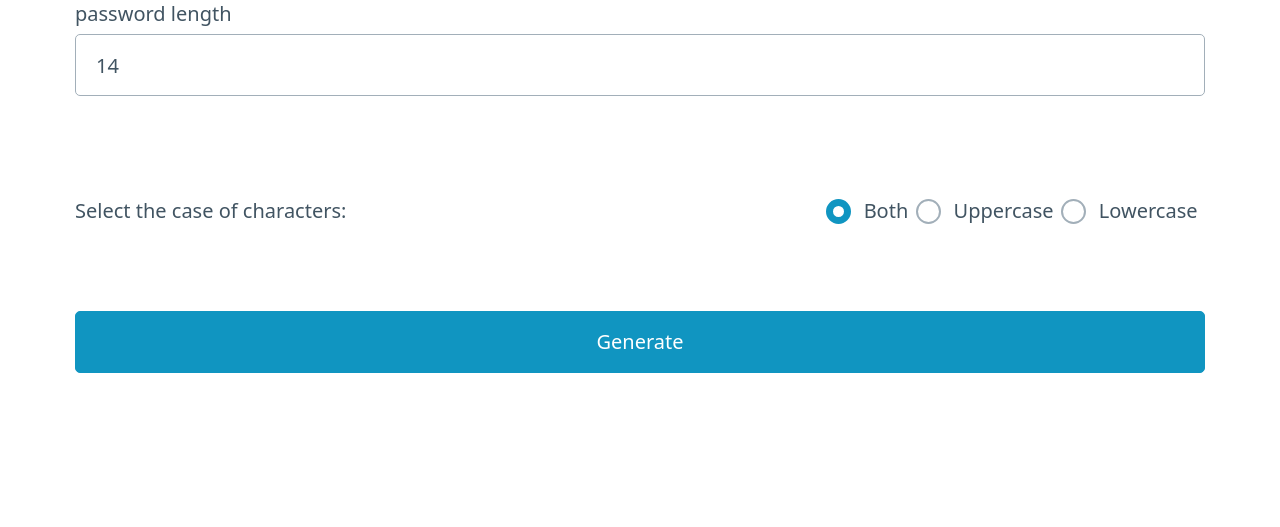
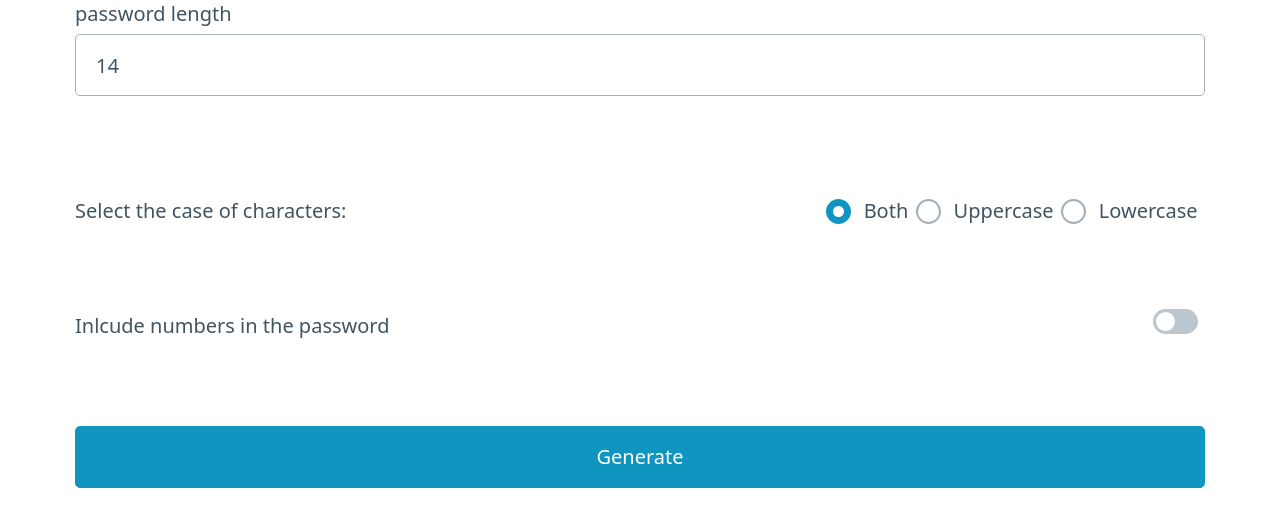
Before and after one commit to i-naeem/flask-blog, a Flask app: page / in a window 1280 px wide. Shown: the part 101-628 px from the top of the page. Run offline with Flask 3, Linux system fonts and the light colour scheme.

Commit message:
feat: Add numbers switch

```diff
--- a/app.py
+++ b/app.py
@@ -19,15 +19,18 @@ def app_get():
 def app_post():
     length = 14
     character_case = 0
+    include_numbers = False
     try:
         length = int(request.form.get('password-length'))
         character_case = int(request.form.get('ch-case'))
+        include_numbers = request.form.get('number') == 'on'
     except Exception as e:
         print(e)
 
     generator = PasswordGenerator(
         password_length=length,
-        character_case=character_case
+        character_case=character_case,
+        include_numbers=include_numbers,
     )
 
     password = generator.generate()
@@ -37,6 +40,7 @@ def app_post():
         title="",
         password=password,
         previous_value=length,
+        include_numbers=include_numbers,
         case=character_case if character_case else 0,
     )
 
--- a/services/PasswordGenerator.py
+++ b/services/PasswordGenerator.py
@@ -8,6 +8,7 @@ MAX_CHARACTERS = 64
 class PasswordGenerator:
     def __init__(self, password_length: int,
                  character_case=int,
+                 include_numbers=bool
                  ):
 
         if character_case == -1:
@@ -24,6 +25,9 @@ class PasswordGenerator:
         else:
             password_length = password_length
 
+        if include_numbers:
+            self.characters = self.characters + string.digits
+
         self.length = password_length
 
     def generate(self):
--- a/static/css/style.css
+++ b/static/css/style.css
@@ -13,9 +13,21 @@
 
 .case-selector {
   display: flex;
+  flex-wrap: wrap;
 }
 
 .case-selector div:first-child {
-  align-items: center;
   flex-grow: 1;
 }
+
+.radio-group {
+  display: flex;
+}
+
+.form-control {
+  display: flex;
+}
+
+.form-control label {
+  flex-grow: 1;
+}
--- a/templates/index.jinja
+++ b/templates/index.jinja
@@ -14,7 +14,7 @@
         <div>
           <legend>Select the case of characters:</legend>
         </div>
-
+        <div class="radio-group">
           <div>
             <input {% if case==0 %} checked {% endif %} type="radio" id="both" name="ch-case" value="0">
             <label for="both">Both</label>
@@ -29,11 +29,14 @@
             <input {% if case==-1 %} checked {% endif %} type="radio" id="lowercase" name="ch-case" value="-1">
             <label for="lowercase">Lowercase</label>
           </div>
-
+        </div>
       </fieldset>
 
     </section>
-
+    <section class="form-control">
+      <label for="number">Inlcude numbers in the password</label>
+      <input type="checkbox" id="number" name="number" role="switch" {% if include_numbers %} checked {% endif %} />
+    </section>
     <section>
       <button type="submit">Generate</button>
     </section>
```
Also changed, not shown: README.md. Lines whose indentation alone changed are shown as unchanged.
